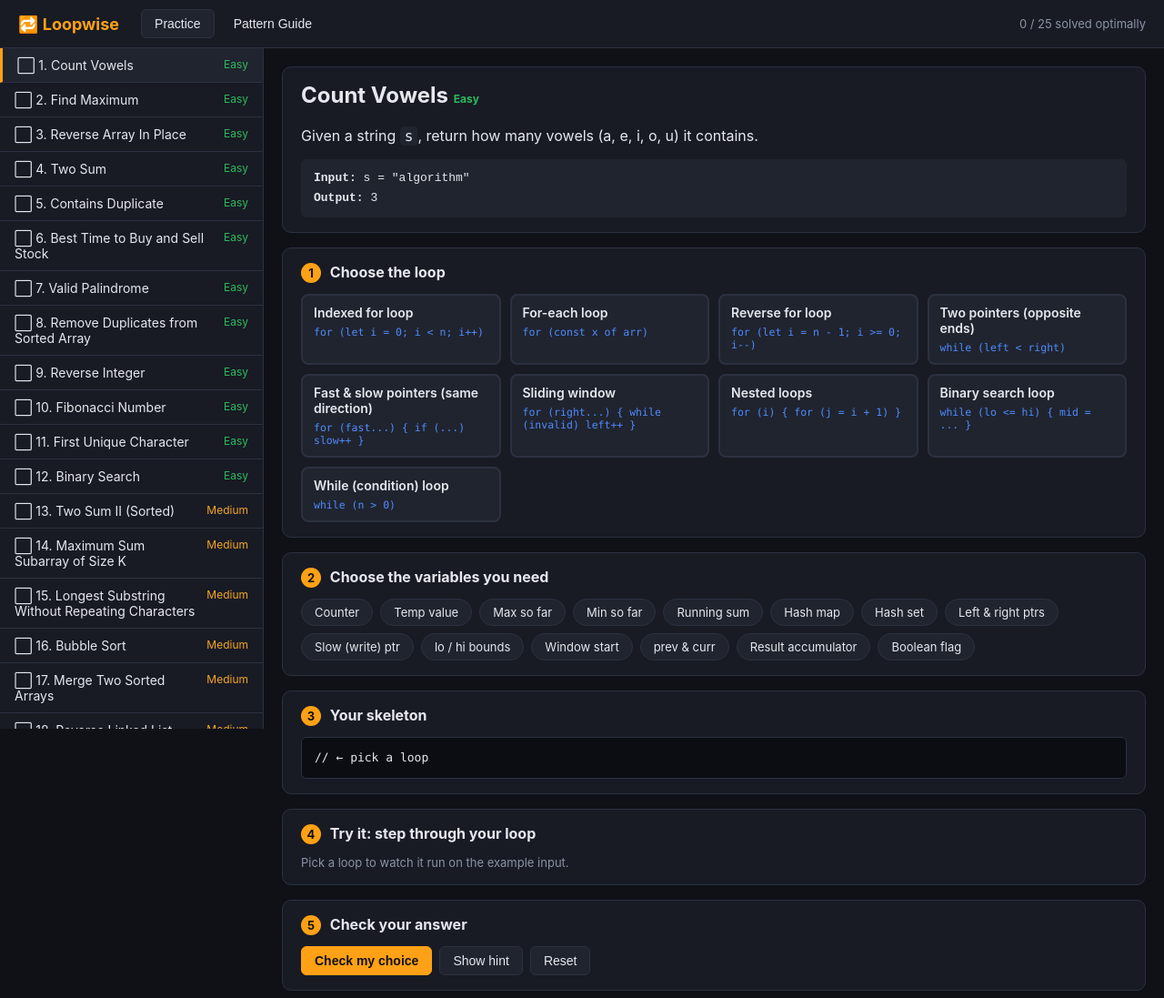
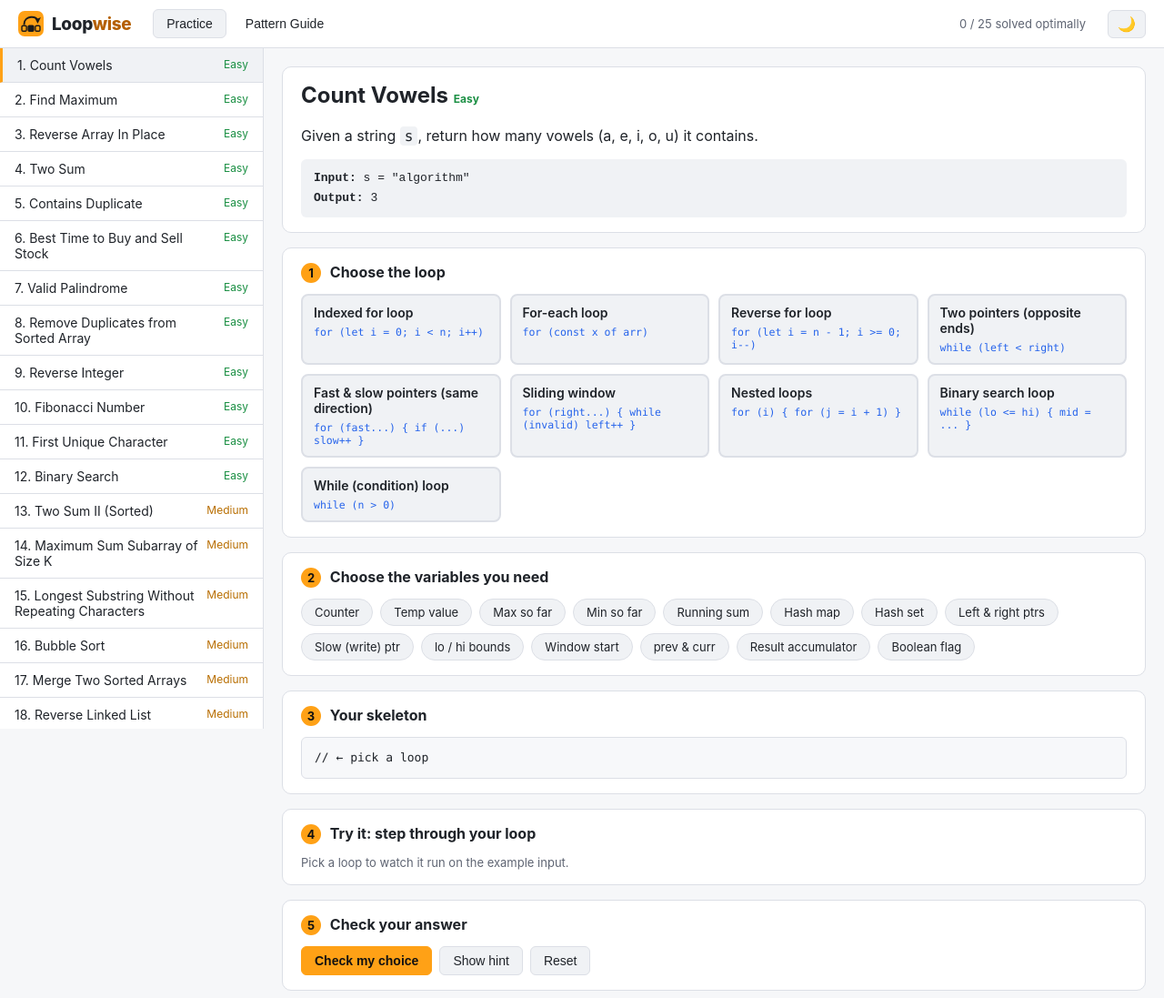
Before and after one commit to taifatang/loopwise, a plain HTML site: page index.html in a window 1280 px wide. Shown: the top 1097 px of the page at 91% size. Drawn offline with Linux system fonts and the light colour scheme.

Commit message:
Add theme toggle, logo and strikethrough for solved problems
- Light/dark theme toggle, defaulting to the system preference and
  remembered across visits; colours moved to theme variables
- SVG logo (loop arrow over array cells) used in header and as favicon
- Solved problems are struck through instead of showing a checkbox

Co-Authored-By: Claude Opus 5.5 <noreply@anthropic.com>

```diff
--- a/app.js
+++ b/app.js
@@ -1,5 +1,5 @@
 const $ = (s) => document.querySelector(s);
-const PTR_COLORS = ['#ffa116', '#4f8cff', '#2cbb5d', '#e05cd6', '#ef4743', '#36c5d1'];
+const PTR_COLORS = ['var(--accent-text)', 'var(--blue)', 'var(--green)', '#c026d3', 'var(--red)', '#0891b2'];
 
 const state = {
   problem: null,
@@ -31,8 +31,8 @@ const varLabel = (r) => (Array.isArray(r) ? r.map((v) => VARS[v].name).join(' or
 // ---------- Rendering ----------
 function renderProblemList() {
   $('#problem-list').innerHTML = PROBLEMS.map((p, i) => `
-    <div class="prob-item ${state.problem === p ? 'active' : ''}" data-i="${i}">
-      <span>${state.solved[p.id] ? '✅' : '⬜'} ${i + 1}. ${p.title}</span>
+    <div class="prob-item ${state.problem === p ? 'active' : ''} ${state.solved[p.id] ? 'done' : ''}" data-i="${i}"${state.solved[p.id] ? ' title="Solved"' : ''}>
+      <span class="prob-title">${i + 1}. ${p.title}</span>
       <span class="diff ${p.difficulty}">${p.difficulty}</span>
     </div>`).join('');
   document.querySelectorAll('.prob-item').forEach((el) =>
@@ -245,5 +245,17 @@ document.querySelectorAll('.tab').forEach((t) => t.addEventListener('click', ()
   document.querySelectorAll('.view').forEach((v) => v.classList.toggle('hidden', v.id !== t.dataset.view));
 }));
 
+// ---------- Theme ----------
+function renderThemeToggle() {
+  $('#theme-toggle').textContent = document.documentElement.dataset.theme === 'light' ? '🌙' : '☀️';
+}
+$('#theme-toggle').addEventListener('click', () => {
+  const next = document.documentElement.dataset.theme === 'light' ? 'dark' : 'light';
+  document.documentElement.dataset.theme = next;
+  localStorage.setItem('loopwise-theme', next);
+  renderThemeToggle();
+});
+
+renderThemeToggle();
 renderGuide();
 selectProblem(PROBLEMS[0]);
--- a/index.html
+++ b/index.html
@@ -4,16 +4,23 @@
   <meta charset="UTF-8" />
   <meta name="viewport" content="width=device-width, initial-scale=1.0" />
   <title>Loopwise — pick the right loop</title>
+  <link rel="icon" type="image/svg+xml" href="logo.svg" />
   <link rel="stylesheet" href="styles.css" />
+  <script>
+    // Apply saved/system theme before first paint to avoid a flash.
+    document.documentElement.dataset.theme = localStorage.getItem('loopwise-theme')
+      || (matchMedia('(prefers-color-scheme: light)').matches ? 'light' : 'dark');
+  </script>
 </head>
 <body>
   <header>
-    <div class="brand">🔁 Loopwise</div>
+    <div class="brand"><img src="logo.svg" alt="" width="28" height="28" /><span>Loop<span class="wise">wise</span></span></div>
     <nav>
       <button class="tab active" data-view="practice">Practice</button>
       <button class="tab" data-view="guide">Pattern Guide</button>
     </nav>
     <div id="progress" class="progress"></div>
+    <button id="theme-toggle" title="Toggle light / dark theme" aria-label="Toggle light / dark theme"></button>
   </header>
 
   <div id="practice" class="view">
--- a/styles.css
+++ b/styles.css
@@ -2,6 +2,15 @@
   --bg: #0f1117; --panel: #181b24; --panel2: #20242f; --border: #2c3140;
   --text: #e6e8ee; --muted: #8b93a7; --accent: #ffa116;
   --green: #2cbb5d; --amber: #f5a623; --red: #ef4743; --blue: #4f8cff;
+  --accent-text: #ffa116; --code-bg: #0b0d12; --shadow: rgba(0, 0, 0, .5);
+  color-scheme: dark;
+}
+[data-theme="light"] {
+  --bg: #f6f7f9; --panel: #ffffff; --panel2: #f0f2f5; --border: #dcdfe6;
+  --text: #1f2329; --muted: #5f6573;
+  --green: #1a8f43; --amber: #b86e00; --red: #d0302c; --blue: #2563eb;
+  --accent-text: #b45f00; --code-bg: #f7f8fa; --shadow: rgba(0, 0, 0, .15);
+  color-scheme: light;
 }
 * { box-sizing: border-box; }
 body { margin: 0; font-family: -apple-system, BlinkMacSystemFont, "Segoe UI", Roboto, sans-serif; background: var(--bg); color: var(--text); }
@@ -14,7 +23,9 @@ button.primary { background: var(--accent); color: #111; border-color: var(--acc
 .muted { color: var(--muted); font-size: 13px; }
 
 header { display: flex; align-items: center; gap: 24px; padding: 10px 20px; background: var(--panel); border-bottom: 1px solid var(--border); position: sticky; top: 0; z-index: 2; }
-.brand { font-weight: 700; font-size: 18px; color: var(--accent); }
+.brand { display: flex; align-items: center; gap: 9px; font-weight: 800; font-size: 19px; letter-spacing: -.02em; color: var(--text); }
+.brand .wise { color: var(--accent-text); }
+#theme-toggle { font-size: 16px; padding: 5px 10px; }
 nav { display: flex; gap: 6px; }
 .tab { background: transparent; border-color: transparent; }
 .tab.active { background: var(--panel2); border-color: var(--border); }
@@ -23,6 +34,7 @@ nav { display: flex; gap: 6px; }
 .view { display: flex; }
 aside { width: 290px; min-width: 290px; height: calc(100vh - 52px); overflow-y: auto; border-right: 1px solid var(--border); background: var(--panel); position: sticky; top: 52px; }
 .prob-item { padding: 10px 16px; border-bottom: 1px solid var(--border); cursor: pointer; display: flex; justify-content: space-between; gap: 8px; font-size: 14px; }
+.prob-item.done .prob-title { text-decoration: line-through; text-decoration-color: var(--green); text-decoration-thickness: 2px; color: var(--muted); }
 .prob-item:hover { background: var(--panel2); }
 .prob-item.active { background: var(--panel2); border-left: 3px solid var(--accent); }
 .diff { font-size: 12px; }
@@ -45,7 +57,7 @@ main { flex: 1; padding: 20px; max-width: 1000px; }
   visibility: hidden; opacity: 0; transition: opacity .15s;
   position: absolute; bottom: calc(100% + 8px); left: 0; z-index: 10;
   width: 280px; padding: 10px 12px; border-radius: 8px;
-  background: #0b0d12; border: 1px solid var(--accent); box-shadow: 0 6px 20px rgba(0,0,0,.5);
+  background: var(--code-bg); border: 1px solid var(--accent); box-shadow: 0 6px 20px var(--shadow);
   font-size: 13px; line-height: 1.45; pointer-events: none;
 }
 .loop-card .tooltip::after {
@@ -53,7 +65,7 @@ main { flex: 1; padding: 20px; max-width: 1000px; }
   border: 7px solid transparent; border-top-color: var(--accent);
 }
 .loop-card:hover .tooltip { visibility: visible; opacity: 1; transition-delay: .25s; }
-.tt-title { color: var(--accent); font-weight: 600; font-size: 12px; text-transform: uppercase; letter-spacing: .04em; margin: 6px 0 2px; }
+.tt-title { color: var(--accent-text); font-weight: 600; font-size: 12px; text-transform: uppercase; letter-spacing: .04em; margin: 6px 0 2px; }
 .tt-title:first-child { margin-top: 0; }
 .tooltip ul { margin: 0; padding-left: 18px; }
 .loop-card code { display: block; margin-top: 6px; font-size: 11.5px; background: transparent; padding: 0; color: var(--blue); }
@@ -61,9 +73,9 @@ main { flex: 1; padding: 20px; max-width: 1000px; }
 .chips { display: flex; flex-wrap: wrap; gap: 8px; }
 .chip { background: var(--panel2); border: 1px solid var(--border); border-radius: 20px; padding: 6px 14px; cursor: pointer; font-size: 13px; user-select: none; }
 .chip:hover { border-color: var(--muted); }
-.chip.selected { background: rgba(255, 161, 22, .15); border-color: var(--accent); color: var(--accent); }
+.chip.selected { background: rgba(255, 161, 22, .15); border-color: var(--accent); color: var(--accent-text); }
 
-.code { background: #0b0d12; border: 1px solid var(--border); border-radius: 6px; padding: 12px 14px; font-size: 13px; line-height: 1.5; overflow-x: auto; margin: 0; white-space: pre; }
+.code { background: var(--code-bg); border: 1px solid var(--border); border-radius: 6px; padding: 12px 14px; font-size: 13px; line-height: 1.5; overflow-x: auto; margin: 0; white-space: pre; }
 .actions { display: flex; gap: 8px; align-items: center; margin-top: 12px; flex-wrap: wrap; }
 .hint { margin-top: 12px; padding: 10px 14px; border-left: 3px solid var(--blue); background: var(--panel2); border-radius: 4px; font-size: 14px; }
 
```
Also changed, not shown: logo.svg (added).
